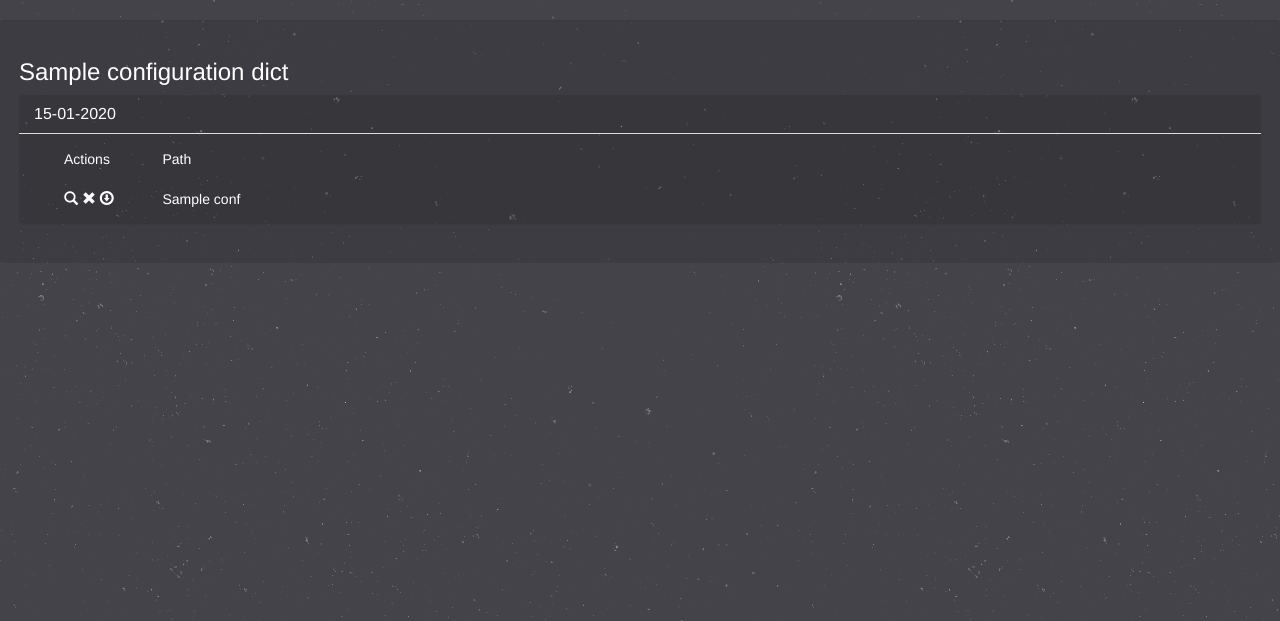
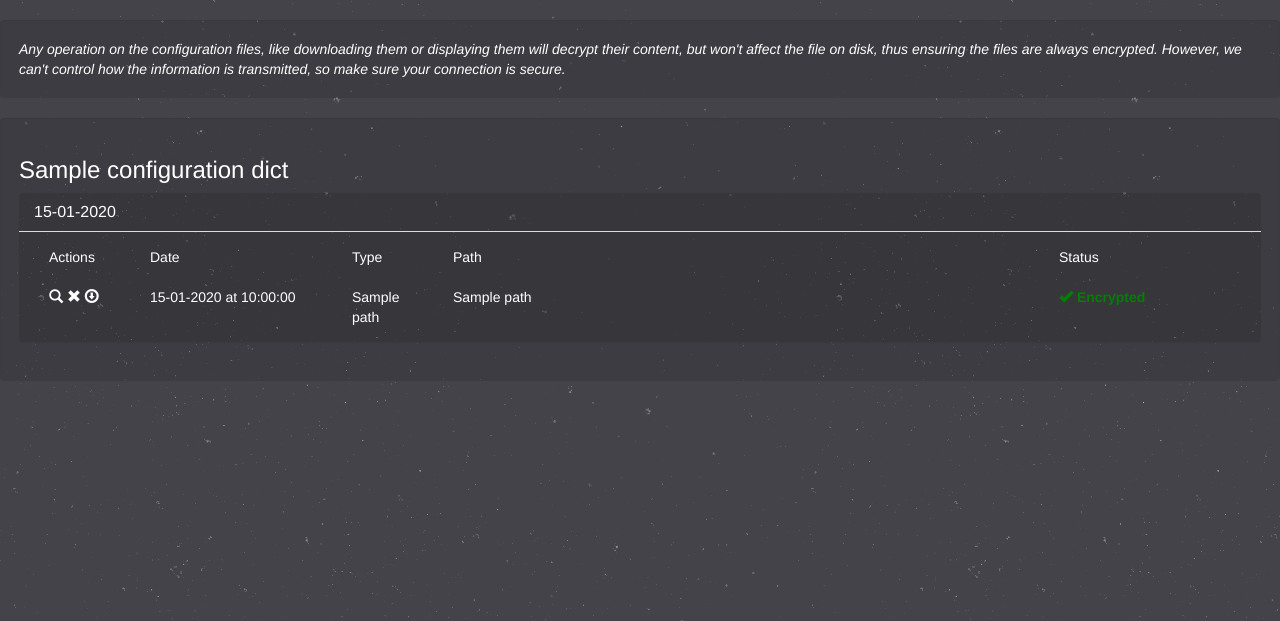
Before and after one commit to depado/LostInNetwork, a Flask app: template app/templates/configurations.html in a window 1280 px wide, after a click that opens the changed part. Shown: the part 50-671 px from the top of the page. Run offline with Flask 2, Linux system fonts and the light colour scheme; the template is opened without the code that fills it: most values are stand-ins (such as "Sample title", 1, 10 or a date in 2020); parts of the project's set-up code (start-up, migrations or seed data) failed here and were passed over; some libraries are stand-ins or nearby versions.

Commit message:
Small update because I'm getting tired and stuff.

```diff
--- a/app/templates/configurations.html
+++ b/app/templates/configurations.html
@@ -3,6 +3,13 @@
 {% extends "base.html" %}
 {% block content %}
     {% include 'menu.html' %}
+    <div class="well transparent white">
+        <i>
+            Any operation on the configuration files, like downloading them or displaying them will decrypt their
+            content, but won't affect the file on disk, thus ensuring the files are always encrypted.
+            However, we can't control how the information is transmitted, so make sure your connection is secure.
+        </i>
+    </div>
     {% for name, value in configuration_dict.items() %}
     <div class="well transparent white">
         <h3><a href="{{ value['url'] }}" style="color: white;">{{ name }}</a> </h3>
@@ -19,14 +26,20 @@
                 <div id="collapse-{{ date_sorted[0].id }}" class="panel-collapse collapse" role="tabpanel" aria-labelledby="heading-{{ date_sorted[0].id }}">
                   <div class="panel-body">
                       <div class="container-fluid">
-                          <div class="row-fluid">
+                          <div class="row">
                               <div class="col-md-1">Actions</div>
-                              <div class="col-md-11">Path</div><br /><br />
+                              <div class="col-md-2">Date</div>
+                              <div class="col-md-1">Type</div>
+                              <div class="col-md-6">Path</div>
+                              <div class="col-md-2">Status</div><br /><br />
                           </div>
                           {% for conf in date_sorted %}
-                          <div class="row-fluid">
+                          <div class="row">
                               <div class="col-md-1">{{ render_configuration_action_button(conf) }}</div>
-                              <div class="col-md-11">{{ conf }}</div>
+                              <div class="col-md-2">{{ conf.date.strftime('%d-%m-%Y at %H:%M:%S') }}</div>
+                              <div class="col-md-1">{{ conf.path.split('/')[-1].split('-')[0] }}</div>
+                              <div class="col-md-6">{{ conf.path }}</div>
+                              <div class="col-md-2"><p style="color: green;"><i class="glyphicon glyphicon-ok"></i> <b>Encrypted</b></p></div>
                           </div>
                           {% endfor %}
                       </div>
```
